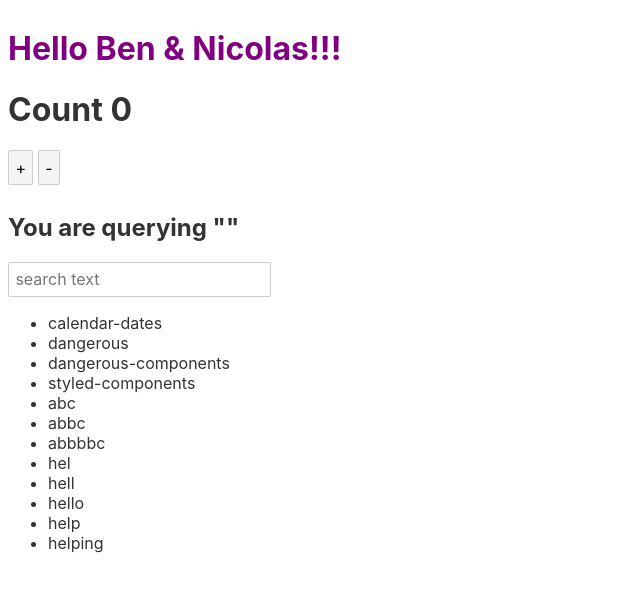
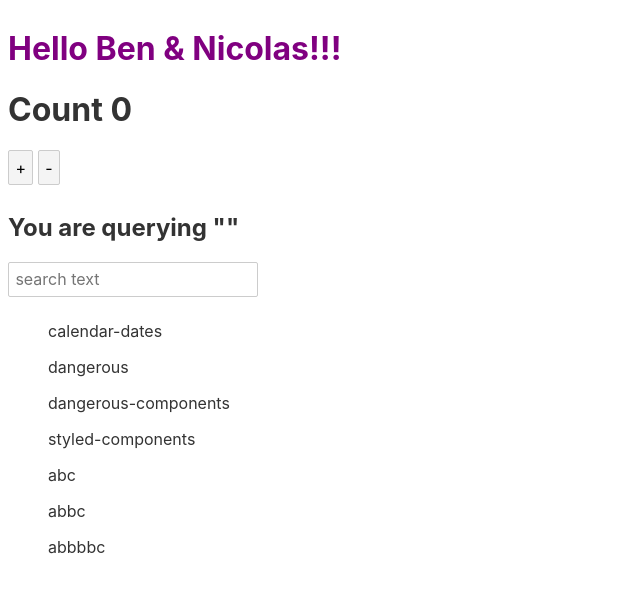
Before and after one commit to dance2die/demo.svelte-typeahead-dropdown, a Svelte app: page / in a window 1280 px wide. Shown: the top 592 px of the page, without its empty margins (0-640 px from the left). Built offline with nearby package versions, Linux system fonts and the light colour scheme.

Commit message:
styled dropdown a bit

```diff
--- a/src/App.svelte
+++ b/src/App.svelte
@@ -28,6 +28,20 @@
   input {
     display: block;
   }
+
+  .search {
+    width: 250px;
+  }
+
+  ul {
+    list-style: none;
+    height: 250px;
+    overflow-y: scroll;
+  }
+
+  ul > li {
+    padding: 0.5rem 0;
+  }
 </style>
 
 <h1>Hello {name}!</h1>
@@ -35,8 +49,12 @@
 
 <h2>You are querying "{query}"</h2>
 <section class="search">
-  <input type="text" bind:value={query} placeholder="search text" />
-  <article class="suggestions">
+  <input
+    class="search input"
+    type="text"
+    bind:value={query}
+    placeholder="search text" />
+  <article class="search suggestions">
     <ul>
       {#each suggestions.filter(s =>
         s.startsWith(query)
```
